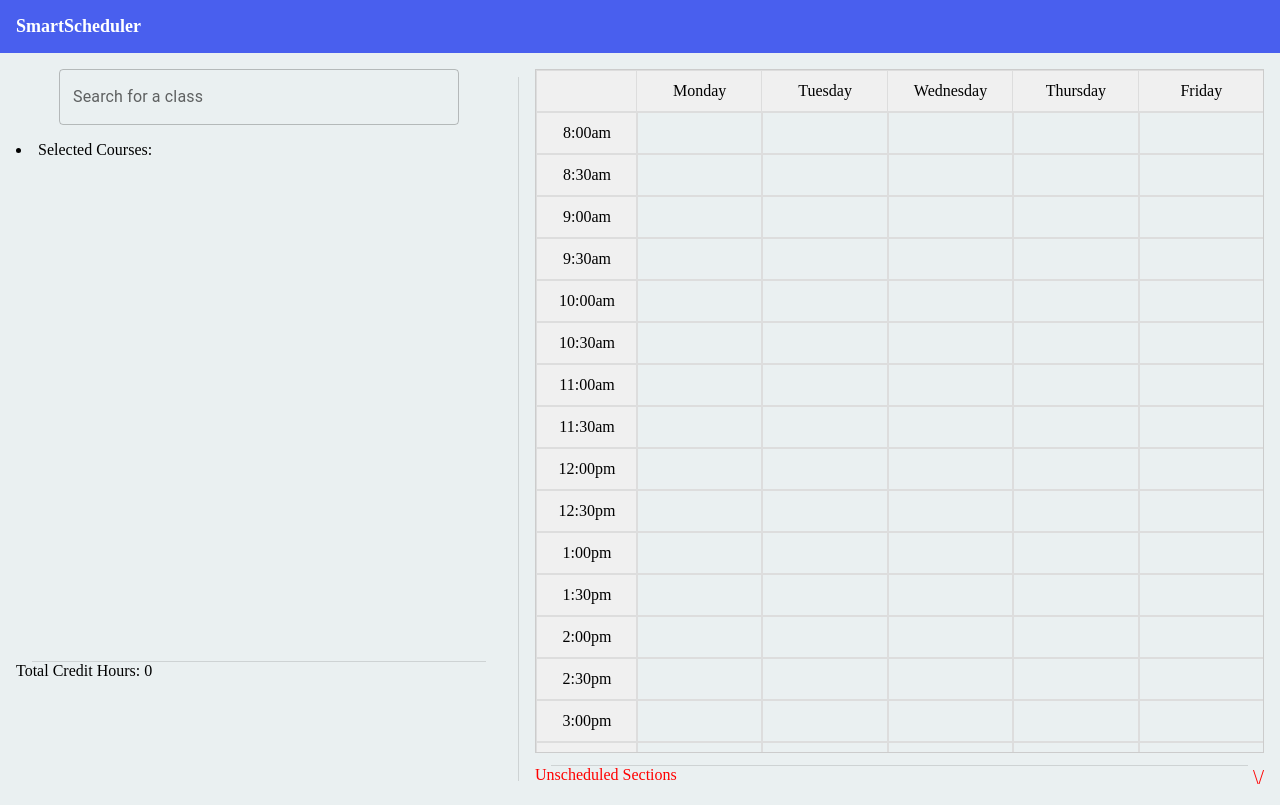
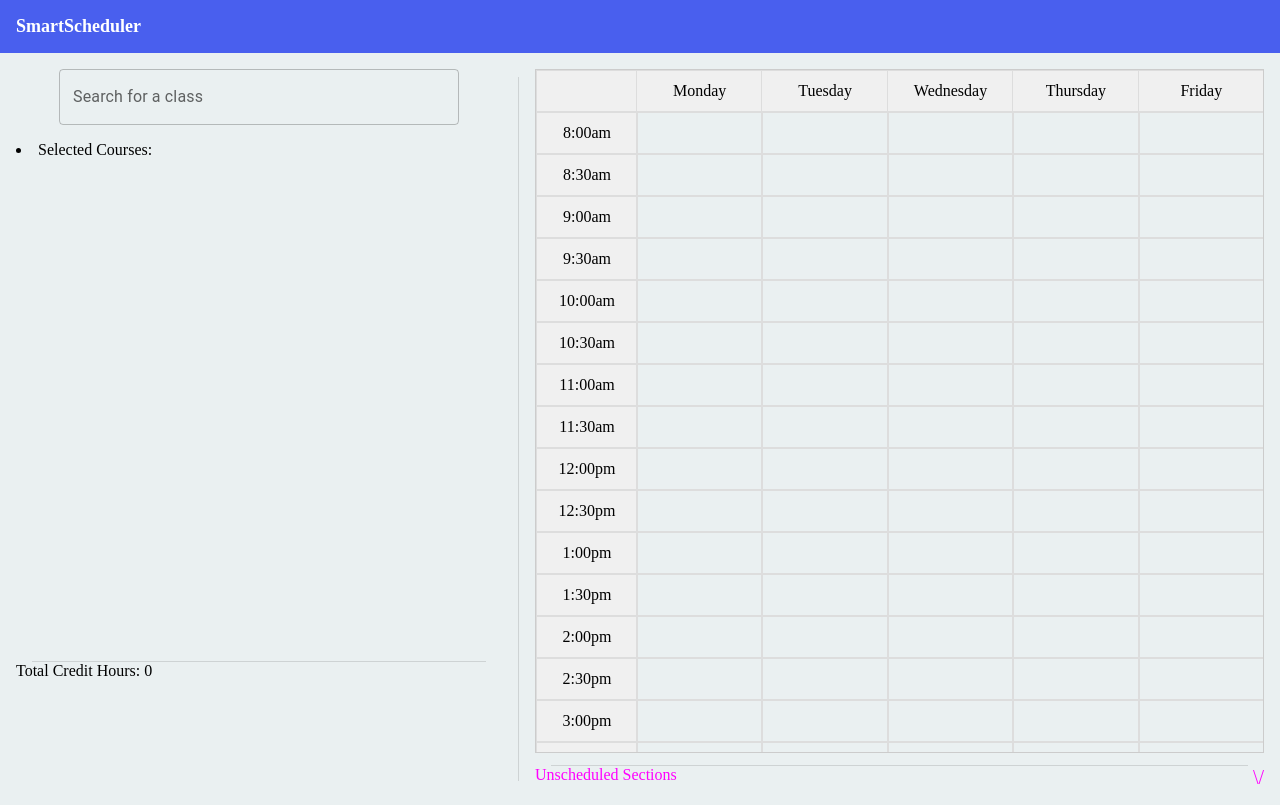
Before and after one commit to FlyingTNT/EECS-581-Group-7-Project-3, a React (Vite) app in the folder SmartScheduler/: page / in a window 1280 px wide. Built offline with nearby package versions, Linux system fonts and the light colour scheme.

Commit message:
Make unscheduled things purple

```diff
--- a/SmartScheduler/src/styles/UnscheduledTableStyles.css
+++ b/SmartScheduler/src/styles/UnscheduledTableStyles.css
@@ -1,13 +1,13 @@
 .pullUpHeader
 {
-    color: #FF0000;
+    color: #FF00FF;
     display: flex;
     flex-direction: row;
     justify-content: space-between;
     cursor: pointer;
 }
 .unsDropDownButton {
-  color: #FF0000;
+  color: #FF00FF;
   font-size: 20px;
   align-items: flex-end;
 }
```
